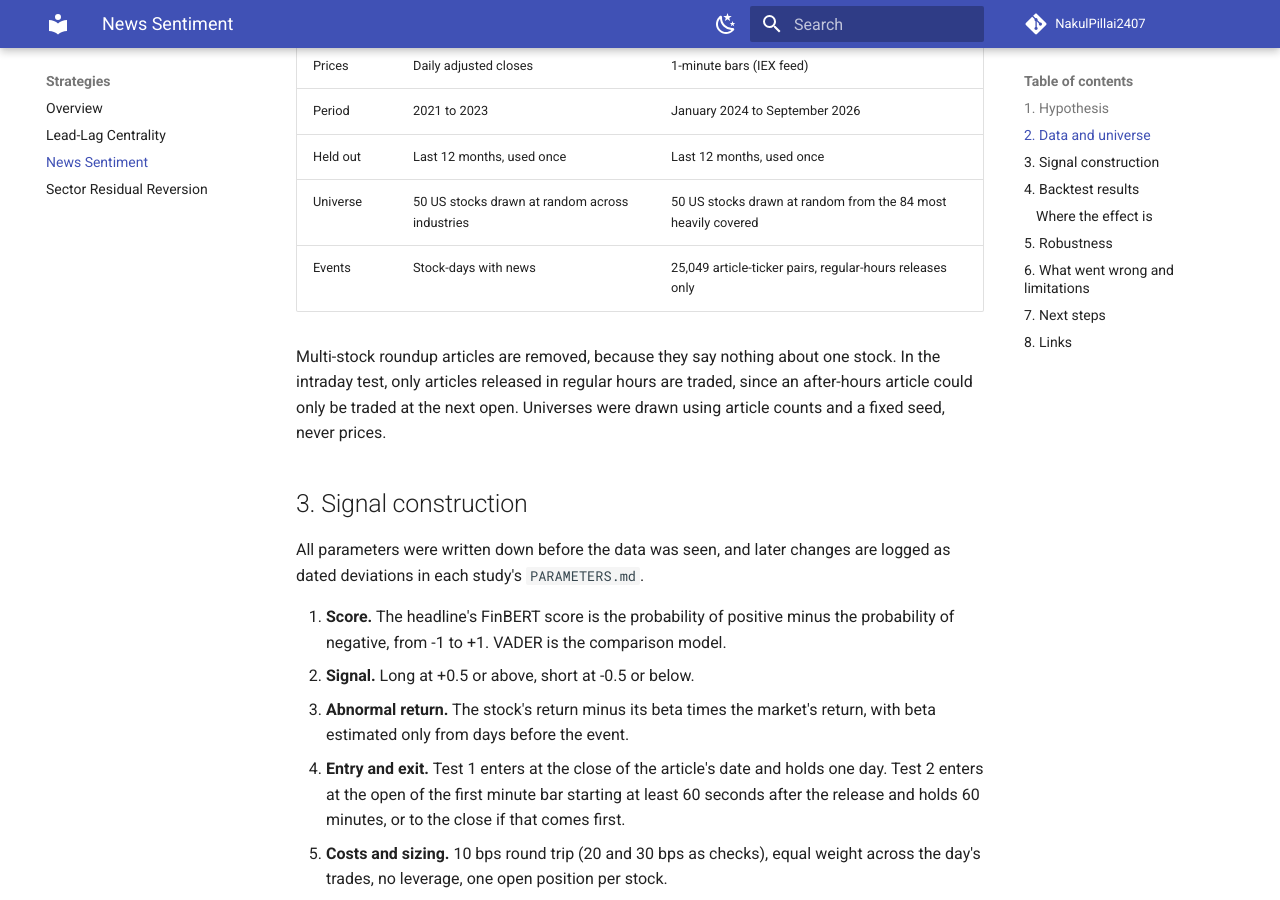
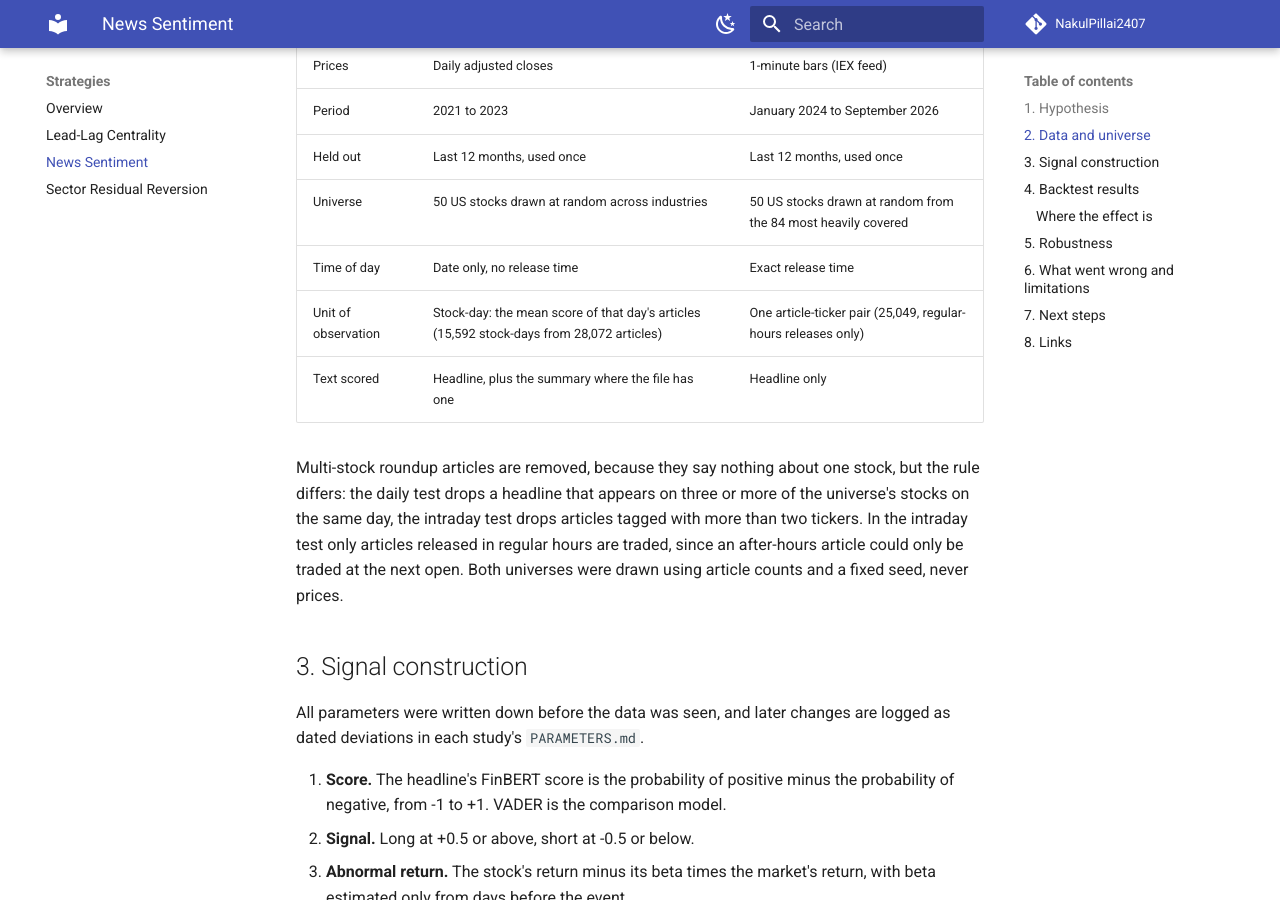
Before and after one commit to NakulPillai2407/NakulPillai2407.github.io, an MkDocs documentation site: the page built from docs/strategies/news-sentiment.md, in a window 1280 px wide and 900 px high, scrolled down 1212 px. Built offline with MkDocs 1.6.1 and Material for MkDocs 9.7.7, drawn with Linux system fonts in a browser that asks for light colours; some of the changed text lies outside the part shown.

Commit message:
News Sentiment page: spell out differences between the two tests

```diff
--- a/docs/strategies/news-sentiment.md
+++ b/docs/strategies/news-sentiment.md
@@ -31,9 +31,11 @@ Both had to hold. Neither did, in either test.
 | Period | 2021 to 2023 | January 2024 to September 2026 |
 | Held out | Last 12 months, used once | Last 12 months, used once |
 | Universe | 50 US stocks drawn at random across industries | 50 US stocks drawn at random from the 84 most heavily covered |
-| Events | Stock-days with news | 25,049 article-ticker pairs, regular-hours releases only |
+| Time of day | Date only, no release time | Exact release time |
+| Unit of observation | Stock-day: the mean score of that day's articles (15,592 stock-days from 28,072 articles) | One article-ticker pair (25,049, regular-hours releases only) |
+| Text scored | Headline, plus the summary where the file has one | Headline only |
 
-Multi-stock roundup articles are removed, because they say nothing about one stock. In the intraday test, only articles released in regular hours are traded, since an after-hours article could only be traded at the next open. Universes were drawn using article counts and a fixed seed, never prices.
+Multi-stock roundup articles are removed, because they say nothing about one stock, but the rule differs: the daily test drops a headline that appears on three or more of the universe's stocks on the same day, the intraday test drops articles tagged with more than two tickers. In the intraday test only articles released in regular hours are traded, since an after-hours article could only be traded at the next open. Both universes were drawn using article counts and a fixed seed, never prices.
 
 ## 3. Signal construction
 
@@ -76,6 +78,8 @@ Sentiment is tightly tied to the move on the day of the article, which a trader
 
 ## 5. Robustness
 
+The checks below are for the intraday test unless a line says otherwise. The daily test also ran thresholds of 0.3 and 0.7, VADER in place of FinBERT and a no-cost version, all in its report; its net Sharpe at a 0.3 threshold is -0.95 in sample and -0.17 held out.
+
 - **Horizons.** Test 2 also looked at 5, 15, 30, 120, 180, 240 and 300 minutes. All 16 estimates (8 horizons, 2 periods) are positive, from about 1 to 8 bps, and none beats the cost. Two have p below 0.05 (5 and 120 minutes, held out), which is about what chance gives across 16 tests.
 - **Thresholds and model.** Net Sharpe is negative at every threshold (0.3, 0.5 and 0.7) and for both FinBERT and VADER, in both periods.
 - **Costs.** At 20 and 30 bps the 60-minute held-out Sharpe falls from -3.74 to -8.57 and -13.40.
@@ -86,6 +90,7 @@ Sentiment is tightly tied to the move on the day of the article, which a trader
 
 - **The reaction is over before a trade can act.** Daily data cannot show this, and minute data shows it directly.
 - **The first design was replaced.** Test 1 began as a delayed three-day hold. That was swapped for an entry at the close of the article's date after the first results were seen, because the hypothesis was always to trade straight after the news. It is logged as a post-hoc deviation, so Test 1's held-out result is exploratory.
+- **The daily test has a known bias in its favour.** Its news file has dates but no times, so some articles dated D were published after the close of D, and entering at that close is then slightly ahead of the information. This flatters the daily strategy, and it still lost.
 - **Heavily covered stocks only.** The universes are today's well-known US stocks, where the market is fastest. Survivorship bias is likely.
 - **Free price feed.** Test 2 uses the IEX feed, which carries part of market volume, so prices are approximate and some minutes have no bar. About 3.5% of signals were skipped for stale bars.
 - **Costs are simplified.** A flat 10 bps ignores the wider spread just after a release and the cost of borrowing stock to short.
```
